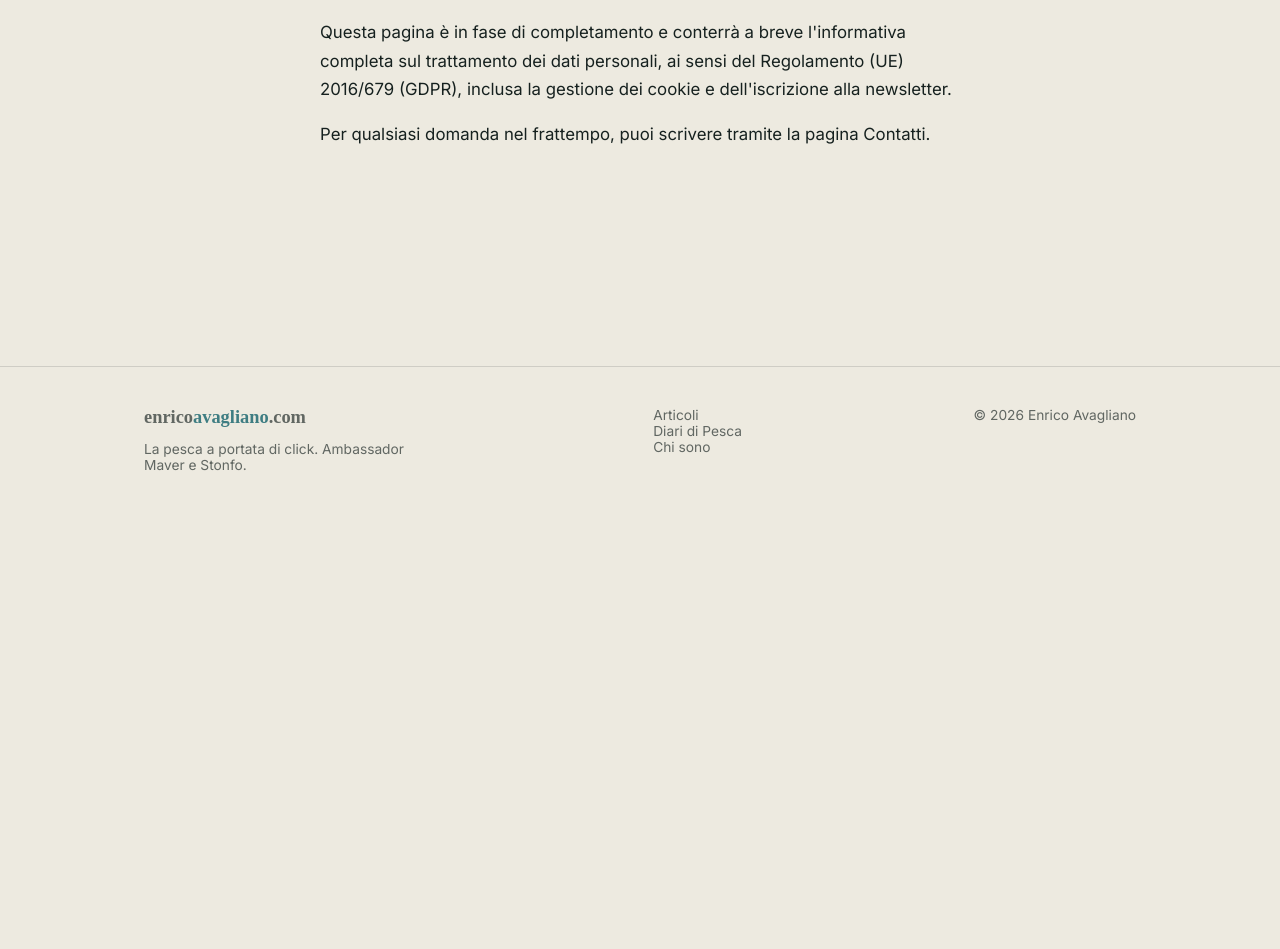
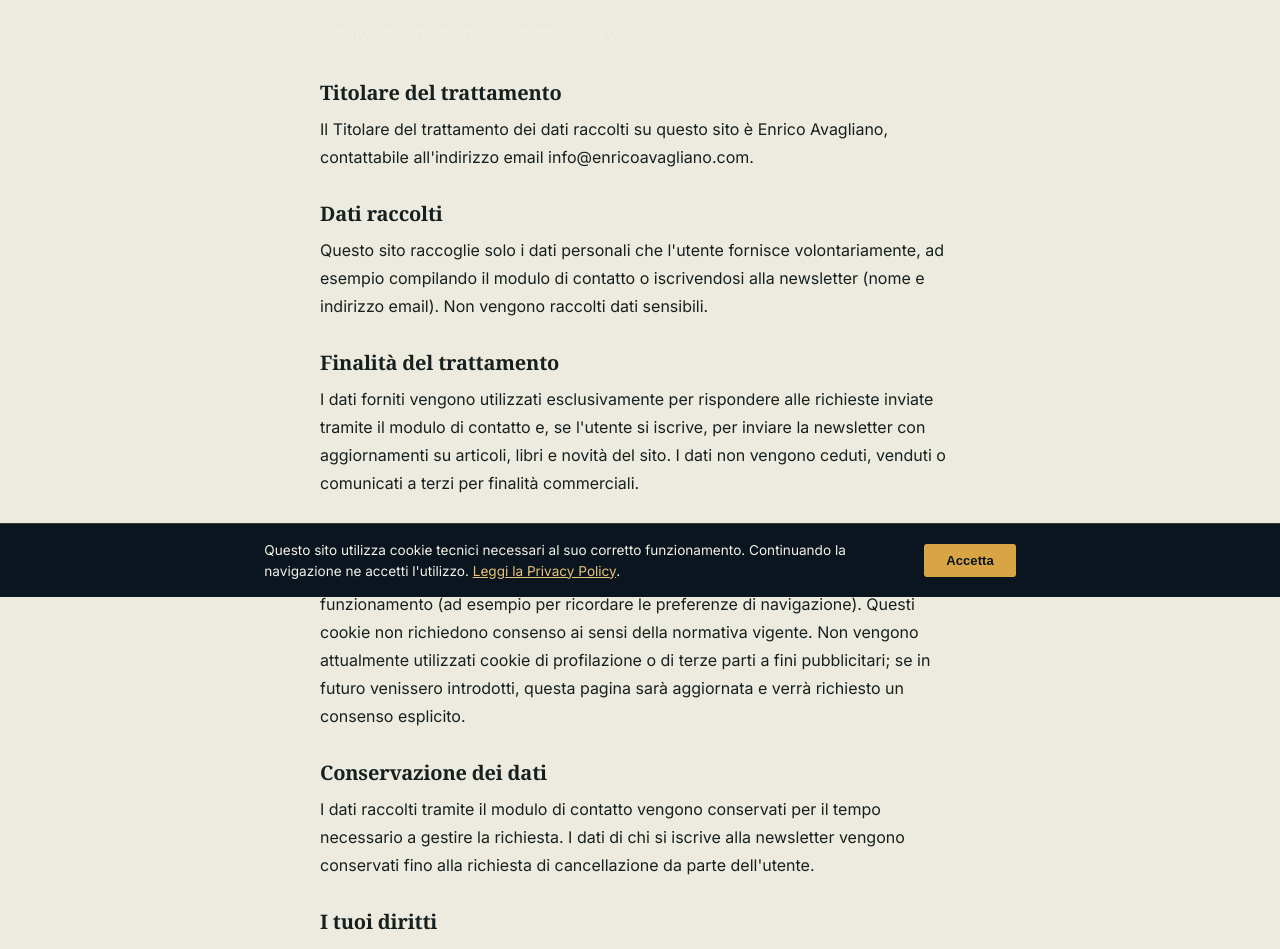
Before and after one commit to enricoavagliano-collab/enricoavagliano-sito, a Next.js app: page /privacy in a window 1280 px wide. Shown: the part 203-1152 px from the top of the page. Before the commit the page ends 800 px from the top, so only its background shows below. Built offline with nearby package versions, Linux system fonts and the light colour scheme.

Commit message:
icone social/condivisione, logo Maver piu grande, GDPR completo

```diff
--- a/app/(site)/privacy/page.tsx
+++ b/app/(site)/privacy/page.tsx
@@ -7,14 +7,65 @@ export default function Privacy() {
         Informazioni legali
       </div>
       <h1 style={{ fontSize: "2.2rem", marginTop: 10 }}>Privacy Policy</h1>
-      <p style={{ fontSize: "1.05rem", lineHeight: 1.7, marginTop: 24 }}>
-        Questa pagina è in fase di completamento e conterrà a breve
-        l'informativa completa sul trattamento dei dati personali, ai sensi
-        del Regolamento (UE) 2016/679 (GDPR), inclusa la gestione dei cookie
-        e dell'iscrizione alla newsletter.
+      <p style={{ fontSize: "1rem", lineHeight: 1.75, marginTop: 24, color: "var(--muted)" }}>
+        Ultimo aggiornamento: settembre 2026
       </p>
-      <p style={{ fontSize: "1.05rem", lineHeight: 1.7, marginTop: 16 }}>
-        Per qualsiasi domanda nel frattempo, puoi scrivere tramite la pagina{" "}
+
+      <h2 style={{ fontSize: "1.25rem", marginTop: 36 }}>Titolare del trattamento</h2>
+      <p style={{ fontSize: "1rem", lineHeight: 1.75, marginTop: 12 }}>
+        Il Titolare del trattamento dei dati raccolti su questo sito è Enrico
+        Avagliano, contattabile all'indirizzo email{" "}
+        <a href="mailto:info@enricoavagliano.com">info@enricoavagliano.com</a>.
+      </p>
+
+      <h2 style={{ fontSize: "1.25rem", marginTop: 32 }}>Dati raccolti</h2>
+      <p style={{ fontSize: "1rem", lineHeight: 1.75, marginTop: 12 }}>
+        Questo sito raccoglie solo i dati personali che l'utente fornisce
+        volontariamente, ad esempio compilando il modulo di contatto o
+        iscrivendosi alla newsletter (nome e indirizzo email). Non vengono
+        raccolti dati sensibili.
+      </p>
+
+      <h2 style={{ fontSize: "1.25rem", marginTop: 32 }}>Finalità del trattamento</h2>
+      <p style={{ fontSize: "1rem", lineHeight: 1.75, marginTop: 12 }}>
+        I dati forniti vengono utilizzati esclusivamente per rispondere alle
+        richieste inviate tramite il modulo di contatto e, se l'utente si
+        iscrive, per inviare la newsletter con aggiornamenti su articoli,
+        libri e novità del sito. I dati non vengono ceduti, venduti o
+        comunicati a terzi per finalità commerciali.
+      </p>
+
+      <h2 style={{ fontSize: "1.25rem", marginTop: 32 }}>Cookie</h2>
+      <p style={{ fontSize: "1rem", lineHeight: 1.75, marginTop: 12 }}>
+        Il sito utilizza esclusivamente cookie tecnici, necessari al suo
+        corretto funzionamento (ad esempio per ricordare le preferenze di
+        navigazione). Questi cookie non richiedono consenso ai sensi della
+        normativa vigente. Non vengono attualmente utilizzati cookie di
+        profilazione o di terze parti a fini pubblicitari; se in futuro
+        venissero introdotti, questa pagina sarà aggiornata e verrà richiesto
+        un consenso esplicito.
+      </p>
+
+      <h2 style={{ fontSize: "1.25rem", marginTop: 32 }}>Conservazione dei dati</h2>
+      <p style={{ fontSize: "1rem", lineHeight: 1.75, marginTop: 12 }}>
+        I dati raccolti tramite il modulo di contatto vengono conservati per
+        il tempo necessario a gestire la richiesta. I dati di chi si iscrive
+        alla newsletter vengono conservati fino alla richiesta di
+        cancellazione da parte dell'utente.
+      </p>
+
+      <h2 style={{ fontSize: "1.25rem", marginTop: 32 }}>I tuoi diritti</h2>
+      <p style={{ fontSize: "1rem", lineHeight: 1.75, marginTop: 12 }}>
+        In qualsiasi momento puoi richiedere l'accesso ai tuoi dati, la loro
+        rettifica o cancellazione, la limitazione del trattamento, o opporti
+        al trattamento stesso, scrivendo a{" "}
+        <a href="mailto:info@enricoavagliano.com">info@enricoavagliano.com</a>.
+        Puoi inoltre annullare l'iscrizione alla newsletter in qualsiasi
+        momento tramite il link presente in ogni email ricevuta.
+      </p>
+
+      <p style={{ fontSize: "1rem", lineHeight: 1.75, marginTop: 32 }}>
+        Per qualsiasi domanda puoi scrivere anche tramite la pagina{" "}
         <a href="/contatti">Contatti</a>.
       </p>
     </main>
--- a/app/globals.css
+++ b/app/globals.css
@@ -185,15 +185,55 @@ nav.main-nav a:hover {
   margin-right: 4px;
 }
 .share-btn {
-  display: inline-block;
-  padding: 7px 16px;
-  border-radius: 3px;
+  display: flex;
+  align-items: center;
+  justify-content: center;
+  width: 36px;
+  height: 36px;
+  border-radius: 50%;
   border: 1px solid var(--border);
-  font-size: 0.82rem;
   color: var(--deep);
 }
 .share-btn:hover {
   background: var(--paper-raised);
+}
+
+.cookie-banner {
+  position: fixed;
+  left: 0;
+  right: 0;
+  bottom: 0;
+  z-index: 999;
+  background: var(--navy-950, #0a1520);
+  color: var(--off-white, #f4f1e8);
+  padding: 16px 20px;
+  display: flex;
+  align-items: center;
+  justify-content: center;
+  gap: 20px;
+  flex-wrap: wrap;
+  border-top: 1px solid rgba(217, 165, 68, 0.25);
+  font-size: 0.85rem;
+}
+.cookie-banner p {
+  margin: 0;
+  max-width: 640px;
+  line-height: 1.5;
+}
+.cookie-banner a {
+  color: var(--gold-soft, #e0c07a);
+  text-decoration: underline;
+}
+.cookie-banner-btn {
+  background: var(--gold, #d9a544);
+  color: #0a1520;
+  border: none;
+  padding: 9px 22px;
+  border-radius: 3px;
+  font-size: 0.82rem;
+  font-weight: 600;
+  cursor: pointer;
+  flex-shrink: 0;
 }
 
 /* section heading */
@@ -787,8 +827,8 @@ footer.site-footer .foot-grid {
   align-items: center;
 }
 .hp-collab-logos .photo-slot {
-  width: 180px;
-  height: 60px;
+  width: 280px;
+  height: 90px;
   aspect-ratio: auto;
   font-size: 0.7rem;
 }
--- a/app/layout.tsx
+++ b/app/layout.tsx
@@ -1,5 +1,6 @@
 import type { Metadata, Viewport } from "next";
 import "./globals.css";
+import CookieBanner from "@/components/CookieBanner";
 
 export const metadata: Metadata = {
   title: "Enrico Avagliano — La pesca a portata di click",
@@ -26,7 +27,10 @@ export default function RootLayout({
 }) {
   return (
     <html lang="it">
-      <body>{children}</body>
+      <body>
+        {children}
+        <CookieBanner />
+      </body>
     </html>
   );
 }
--- /dev/null
+++ b/components/CookieBanner.tsx
@@ -0,0 +1,32 @@
+"use client";
+
+import { useEffect, useState } from "react";
+
+export default function CookieBanner() {
+  const [visible, setVisible] = useState(false);
+
+  useEffect(() => {
+    const consent = window.localStorage.getItem("cookie-consent");
+    if (!consent) setVisible(true);
+  }, []);
+
+  function accept() {
+    window.localStorage.setItem("cookie-consent", "accepted");
+    setVisible(false);
+  }
+
+  if (!visible) return null;
+
+  return (
+    <div className="cookie-banner">
+      <p>
+        Questo sito utilizza cookie tecnici necessari al suo corretto
+        funzionamento. Continuando la navigazione ne accetti l'utilizzo.{" "}
+        <a href="/privacy">Leggi la Privacy Policy</a>.
+      </p>
+      <button onClick={accept} className="cookie-banner-btn">
+        Accetta
+      </button>
+    </div>
+  );
+}
```
Also changed, not shown: app/page.tsx (+7 -6 lines), components/Icons.tsx (added, +56 -0 lines), components/ShareButtons.tsx (+8 -5 lines), 1 other file (tests, documents, lock files or other folders).
